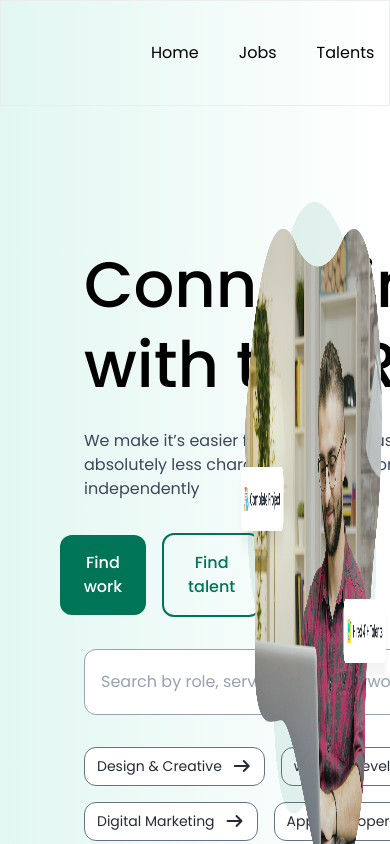
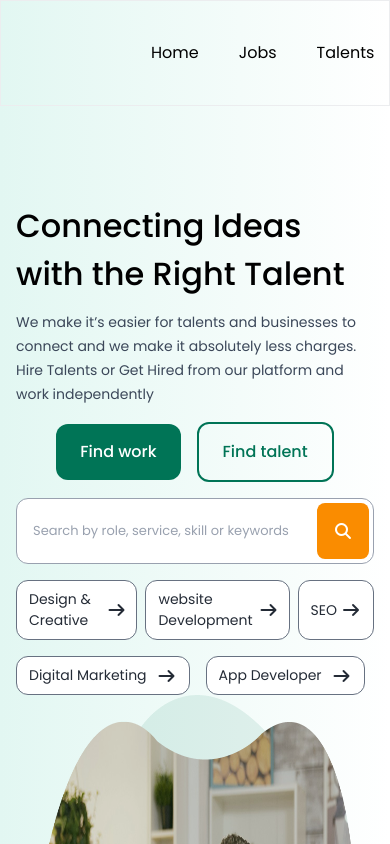
Before and after one commit to farhadhossain6996/Xilancer, a website: page index.html in a window 390 px wide. Shown: the top 844 px of the page. Drawn offline with Linux system fonts and the light colour scheme; a web font is replaced by a local one.

Commit message:
banerresposive

```diff
--- a/index.html
+++ b/index.html
@@ -89,23 +89,25 @@
 
     <!-- ...............Banner_Part........... -->
     <section id="bannerPart">
-      <div class="bg-gradient-to-r from-[#E2F7F2] to-white pt-24 pb-24.25">
-        <div class="max-w-bnerContainer mx-auto pl-21   ">
-          <div class="flex items-center justify-between">
+      <div class="bg-gradient-to-r from-[#E2F7F2] to-white pt-24 pb-24.25 lg:px-0 px-4">
+        <div class="max-w-bnerContainer mx-auto lg:pl-21   ">
+          <div class="lg:flex items-center justify-between">
             <!-- ................Leaft_side..... -->
-            <div class="w-[50%]">
-              <h1 class="font-poppins font-medium text-[64px] w-171.5 leading-20">
+            <div class="lg:w-[50%] w-full">
+              <h1 class="font-poppins font-medium
+       text-[32px] md:text-[44px] lg:text-[64px]
+           w-full sm:w-[90%] md:w-[80%]  lg:w-171.5 lg:leading-20">
                 Connecting Ideas with the Right Talent
               </h1>
               <p
-                class="text-[#3B4759] font-poppins font-normal text-base leading-6 w-155 mt-6"
+                class="text-[#3B4759] font-poppins font-normal text-sm md:text-lg lg:text-base leading-6  w-full sm:w-[90%] md:w-[80%]   lg:w-155 lg:mt-6 mt-3"
               >
                 We make it’s easier for talents and businesses to connect and we
                 make it absolutely less charges. Hire Talents or Get Hired from
                 our platform and work independently
               </p>
               <div
-                class="mt-8 flex items-center gap-x-4 lg:justify-start justify-center font-poppins font-medium text-base"
+                class=" flex items-center gap-x-4 lg:justify-start justify-center font-poppins font-medium text-base mt-4   lg:mt-8 "
               >
                 <button
                   class="bg-Secondary py-4 px-6 rounded-xl text-white hover:scale-105 transform transition duration-300"
@@ -119,13 +121,13 @@
                 </button>
               </div>
               <div
-                class="w-160 bg-white border border-gray-400 rounded-xl mt-8"
+                class="lg:w-160 bg-white border border-gray-400 rounded-xl mt-4 lg:mt-8"
               >
                 <div class="flex">
                   <input
                     type="text"
                     placeholder="Search by role, service, skill or keywords"
-                    class="w-full p-4 text-gray-700 text-base font-poppins font-normal focus-within:outline-none placeholder:text-gray-400"
+                    class="w-full p-4 text-gray-700 lg:text-base text-[13px] font-poppins font-normal focus-within:outline-none placeholder:text-gray-400"
                   />
 
                   <div
@@ -135,20 +137,20 @@
                   </div>
                 </div>
               </div>
-              <div class="w-150 mt-8">
-                <div class="flex space-x-4">
-                 <div class= "flex gap-x-2.5 items-center bg-white text-text  border border-[#677181] rounded-xl px-3 py-2 hover:scale-105 transition-all duration-300 cursor-pointer">
-                   <p class="text-[14px] font-poppins font-normal "> Design & Creative</p>
+              <div class="lg:w-150 w-full lg:mt-8 mt-4">
+                <div class="flex lg:space-x-4 space-x-2 ">
+                 <div class= "flex lg:gap-x-2.5 gap-x-1  items-center bg-white text-text  border border-[#677181] rounded-xl px-3 py-2 hover:scale-105 transition-all duration-300 cursor-pointer">
+                   <p class="text-[14px]   font-poppins font-normal "> Design & Creative</p>
 
                     <i class="fa-solid fa-arrow-right"></i>
                   </div>
-                   <div class= "flex gap-x-2.5 items-center bg-white text-text  border border-[#677181] rounded-xl px-3 py-2 hover:scale-105 transition-all duration-300 cursor-pointer">
-                   <p class="text-[14px] font-poppins font-normal "> website Development</p>
+                   <div class= "flex lg:gap-x-2.5 gap-x-1  items-center bg-white text-text  border border-[#677181] rounded-xl px-3 py-2 hover:scale-105 transition-all duration-300 cursor-pointer">
+                   <p class="text-[14px]  font-poppins font-normal "> website Development</p>
 
                     <i class="fa-solid fa-arrow-right"></i>
                   </div>
 
-                  <div class= "flex gap-x-2.5 items-center bg-white text-text  border border-[#677181] rounded-xl px-3 py-2 hover:scale-105 transition-all duration-300 cursor-pointer">
+                  <div class= "flex lg:gap-x-2.5 gap-x-1 items-center bg-white text-text  border border-[#677181] rounded-xl px-3 py-2 hover:scale-105 transition-all duration-300 cursor-pointer">
                    <p class="text-[14px] font-poppins font-normal "> SEO</p>
 
                     <i class="fa-solid fa-arrow-right"></i>
```
Also changed, not shown: src/output.css.
